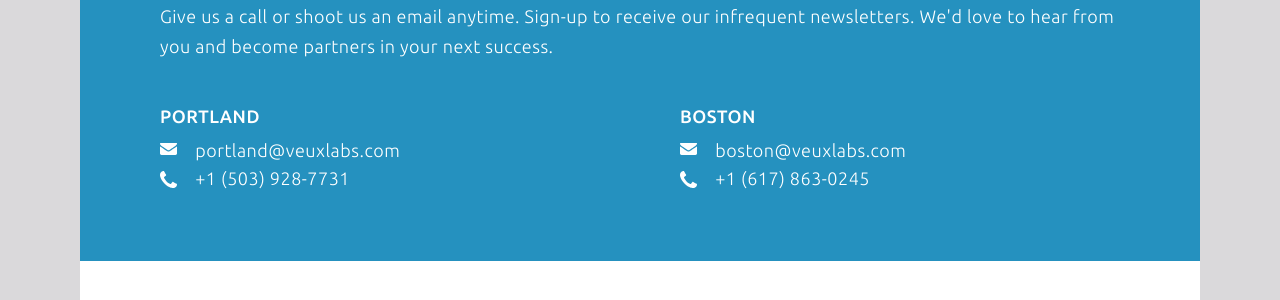
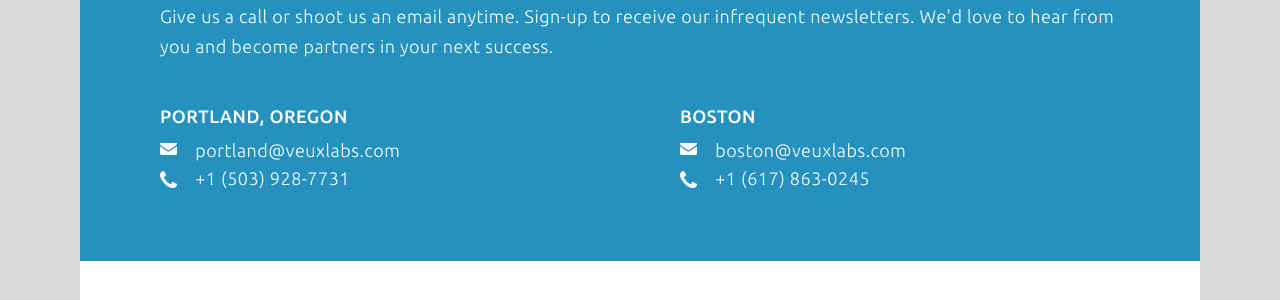
Before and after one commit to VeuxLabs/VeuxLabs.github.io, a Jekyll site: the page built from contact.html, in a window 1280 px wide and 900 px high, scrolled down 857 px. Shown: the part 154-454 px from the top of the window. Built offline with Jekyll 4.4.1, drawn with Linux system fonts in a browser that asks for light colours; nearby versions of some CDN libraries; comment, search, counter and statistics services are not loaded.

Commit message:
Updates for VL 2020 and shift to PDX hq

```diff
--- a/_config.yml
+++ b/_config.yml
@@ -4,7 +4,7 @@
 exclude: [node_modules, gulpfile.js]
 url: https://veuxlabs.com
 title: Veux Labs
-email: boston@veuxlabs.com
+email: info@veuxlabs.com
 author: Veux Labs
 description: VEUX WORKS WITH COMPANIES TO CREATE PRODUCTS AND APPS THAT HELP THEIR CUSTOMERS COMMUNICATE, COLLABORATE AND CONNECT.
 copyright: 'Copyright © Veux Labs 2019'
--- a/_includes/call_to_action.html
+++ b/_includes/call_to_action.html
@@ -14,6 +14,7 @@
 					<li class="phone">+1 (503) 928-7731</li>
 				</ul>
 			</div>
+			<!-- Hide this div to suppress Boston -->
 			<div class="col-xs-12 col-sm-7">
 				<h4>Boston</h4>
 				<ul class="cta-contact">
@@ -21,6 +22,7 @@
 					<li class="phone">+1 (617) 863-0245</li>
 				</ul>
 			</div>
+			<!-- -->
 		</div>
 		<div class="row">
 			<div class="col-sm-12 text-center">
--- a/_includes/footer.html
+++ b/_includes/footer.html
@@ -27,6 +27,7 @@
         </div>
         <div class="row logos">
             <div class="col-lg-3 col-md-3 col-sm-4 first-column">
+              <!-- Hide Medium link -->
                 <ul class="list-inline">
                     <li>
                         <a target="_blank" href="https://www.linkedin.com/company/veux-labs">
@@ -45,7 +46,8 @@
                     </li>
                 </ul>
                  <div class="copyright">
-                    <p class="copyright text-muted small">{{ site.copyright }}</p>
+                   <!-- Edit the config.yml file to change the copyright date -->
+                   <p class="copyright text-muted small">{{ site.copyright }}</p>
                 </div>
             </div>
             <div class="separator"></div>
@@ -60,6 +62,7 @@
                     <span> +1 (503) 928-7731  </span>
                 <br>
             </div>
+            <!-- Hide the next 2 divs to suppress Boston -->
             <div class="separator"></div>
              <div class="office col-lg-3 col-md-3 col-sm-4">
                 <h2>Boston</h2>
@@ -72,6 +75,7 @@
                     <span>  +1 (617) 863-0245 </span>
                 <br>
             </div>
+            <!-- Hide ends here -->
         </div>
     </div>
 </footer>
--- a/contact.html
+++ b/contact.html
@@ -5,11 +5,13 @@
 
 <div class="content contact">
 	<h1> Locations </h1>
+	<!-- Update this text to remove reference to Boston -->
 	<div class="description">
 		Our offices in Boston and Portland allow us to effectively collaborate with our customers
 		across North America and our "near-shore" development team offers cost advantages over domestic
 		teams and efficiency over off-shore teams.
 	</div>
+	<!-- Update this image with minimized Boston -->
 	<div>
 		<img data-no-retina class="map img-responsive" src="../img/map_flattened.svg"/ class="img-responsive"/>
 		<span id="contact"> </span>
@@ -24,13 +26,14 @@
 	<div class="clearfix"></div>
 	<div class="office">
 		<div class="col-lg-6 col-md-6 col-sm-6 col-xs-12 mid-column1">
-			<h2>Portland</h2>
+			<h2>Portland, Oregon</h2>
 			<img src="../img/contactEmailIcon.svg" data-no-retina class="img-responsive icon"/>
 			<a href="mailto:portland@veuxlabs.com"><span>portland@veuxlabs.com </span> </a>
 			<br>
 			<img src="../img/contactPhoneIcon.svg" data-no-retina class="img-responsive icon"/>
 			<span> +1 (503) 928-7731  </span> <br>
 		</div>
+		<!-- Hide this div to suppress Boston -->
 		<div class="col-lg-6 col-md-6 col-sm-6 col-xs-12 mid-column2">
 			<h2>Boston</h2>
 			<img src="../img/contactEmailIcon.svg" data-no-retina class="img-responsive icon"/>
@@ -38,6 +41,7 @@
 			<img src="../img/contactPhoneIcon.svg" data-no-retina class="img-responsive icon"/>
 			<span>  +1 (617) 863-0245 </span> <br>
 		</div>
+		<!-- -->
 	</div>
 </div>
 <div class="clearfix"></div>
```
Also changed, not shown: img/map_flattened.svg.
